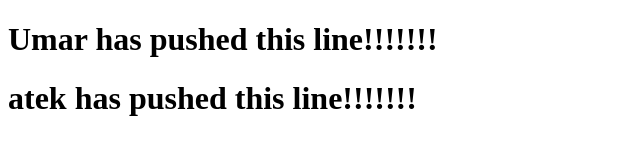
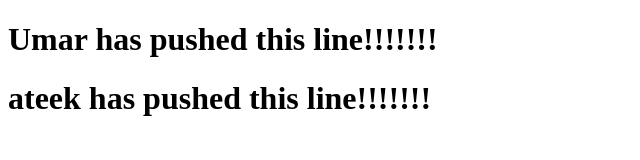
Before and after one commit to ateek44/learning-react, a plain HTML site: page index.html in a window 1280 px wide. Shown: the whole page, without its empty margins (0-640 px from the left). Drawn offline with Linux system fonts and the light colour scheme.

Commit message:
umar change in line 2

```diff
--- a/index.html
+++ b/index.html
@@ -8,7 +8,6 @@
 </head>
 <body>
     <h1>Umar has pushed this line!!!!!!!</h1>
-    <h1>atek has pushed this line!!!!!!!</h1>
-
+    <h1>ateek has pushed this line!!!!!!!</h1>
 </body>
 </html>
```
